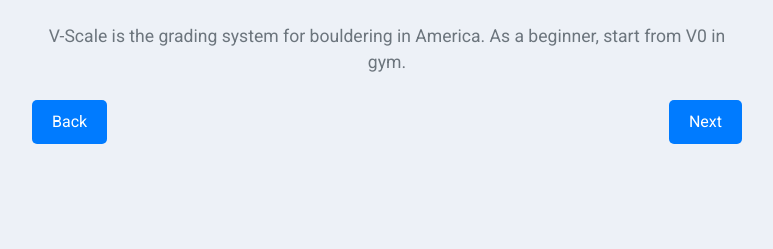
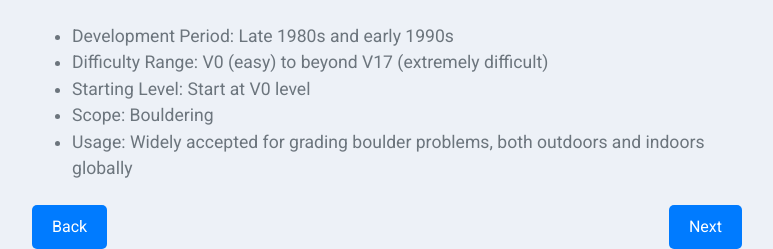
Before and after one commit to vanessazhangyq/rockclimbing101, a Flask app: page /grading_systems/2 in a window 1280 px wide. Shown: the part 757-1006 px from the top of the page, without its empty margins (253-1026 px from the left). Before the commit the page ends 901 px from the top, so only its background shows below. Run offline with Flask 3, Linux system fonts and the light colour scheme; some libraries are stand-ins or nearby versions.

Commit message:
Made some changes in grading_systems.html and server.py

```diff
--- a/server.py
+++ b/server.py
@@ -162,7 +162,11 @@ grading_systems_lessons = {
             "title": "V-Scale",
             "media": "https://i.pinimg.com/736x/5a/82/c1/5a82c17a8be23ffa049327140550ce77.jpg",
             "media_type": "vertical",
-            "text": "V-Scale is the grading system for bouldering in America. As a beginner, start from V0 in gym.",
+            "text_dev": "Late 1980s and early 1990s",
+            "text_range": "V0 (easy) to beyond V17 (extremely difficult)",
+            "text_begin": "Start at V0 level",
+            "text_scope": "Bouldering",
+            "text_usage": "Widely accepted for grading boulder problems, both outdoors and indoors globally",
             "previous_lesson": "1",
             "next_lesson": "3"
         },
@@ -171,7 +175,11 @@ grading_systems_lessons = {
             "title": "Yosemite Decimal System (YDS)",
             "media": "https://miro.medium.com/v2/resize:fit:568/1*bF7mHd1xbTnoAoklPK37sw.png",
             "media_type": "grading",
-            "text": "American Grading system for route climbing. In gym, you would typically find routes in 5.6 - 5.13 levels. As a beginner, start from 5.6",
+            "text_dev": "1950s",
+            "text_range": "1.0 (easy walk) to 5.15 (extreme technical free climbs)",
+            "text_begin": "Start at 5.6 level",
+            "text_scope": "Rates walks, hikes, and climbs",
+            "text_usage": "Predominantly in the United States",
             "previous_lesson": "2",
             "next_lesson": "4",
         },
--- a/templates/grading_systems.html
+++ b/templates/grading_systems.html
@@ -1,6 +1,7 @@
 {% extends "layout.html" %}
 
 {% block content %}
+
 <div class="grading-systems-lesson container mt-4">
     <div class="row justify-content-center">
         <div class="col-md-8">
@@ -29,7 +30,19 @@
 
             <!-- Display the lesson's text -->
             <div class="lesson-text mt-4 text-center">
-                <p>{{ lesson.text }}</p>
+                {% if lesson.lesson_id == "2" or lesson.lesson_id == "3" %}
+                    <div class="left-text">
+                        <ul style="text-align: left;">
+                            <li>Development Period: {{ lesson.text_dev }}</li>
+                            <li>Difficulty Range: {{ lesson.text_range }}</li>
+                            <li>Starting Level: {{ lesson.text_begin }}</li>
+                            <li>Scope: {{ lesson.text_scope }}</li>
+                            <li>Usage: {{ lesson.text_usage }}</li>
+                        </ul>
+                    </div>
+                {% else %}
+                    <p>{{ lesson.text }}</p>
+                {% endif %}
             </div>
 
             <!-- Quiz Section if available -->
```
